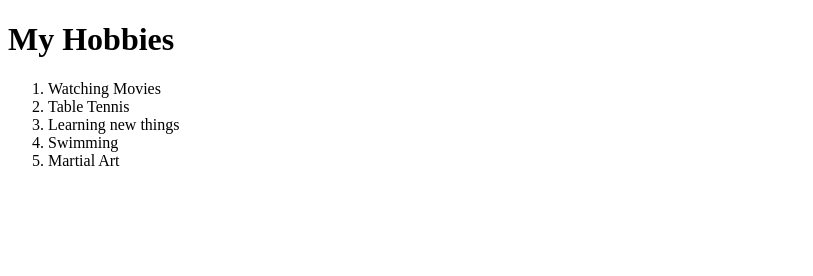
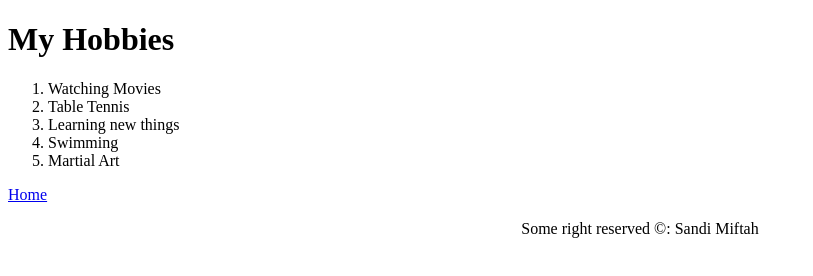
Before and after one commit to sundeeseeyou/capstone-1, a plain HTML site: page public/myhobbies.html in a window 1280 px wide. Shown: the whole page, without its empty margins (0-813 px from the left). Drawn offline with Linux system fonts and the light colour scheme.

Commit message:
Update myhobbies.html

```diff
--- a/public/myhobbies.html
+++ b/public/myhobbies.html
@@ -14,5 +14,7 @@
         <li>Swimming</li>
         <li>Martial Art</li>
     </ol>
+    <a href="../index.html">Home</a>
+    <footer><center><p>Some right reserved &copy: Sandi Miftah</p></center></footer>
 </body>
 </html>
```
